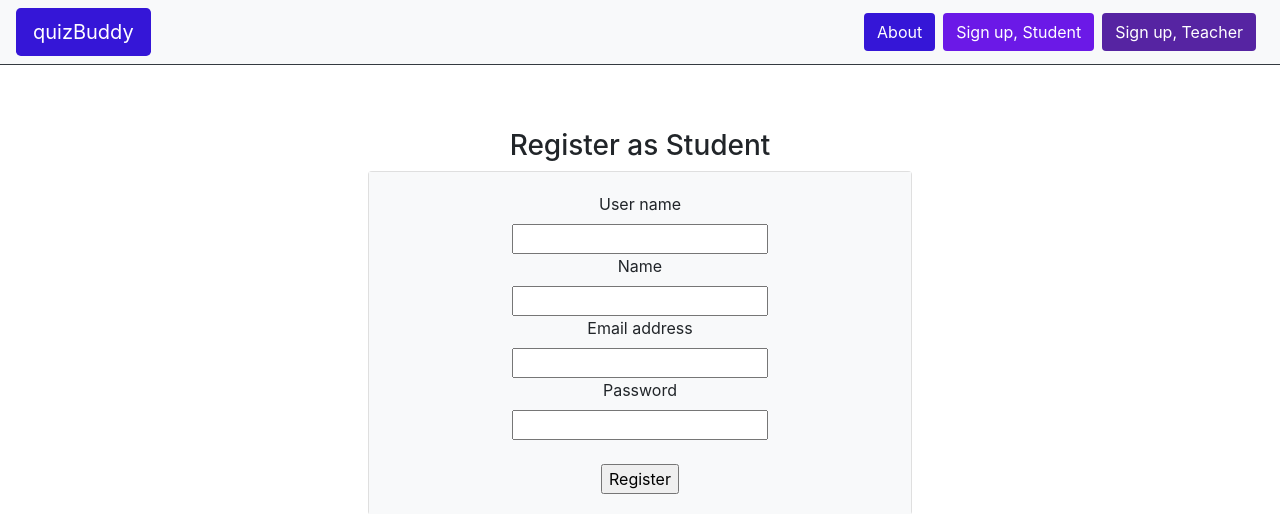
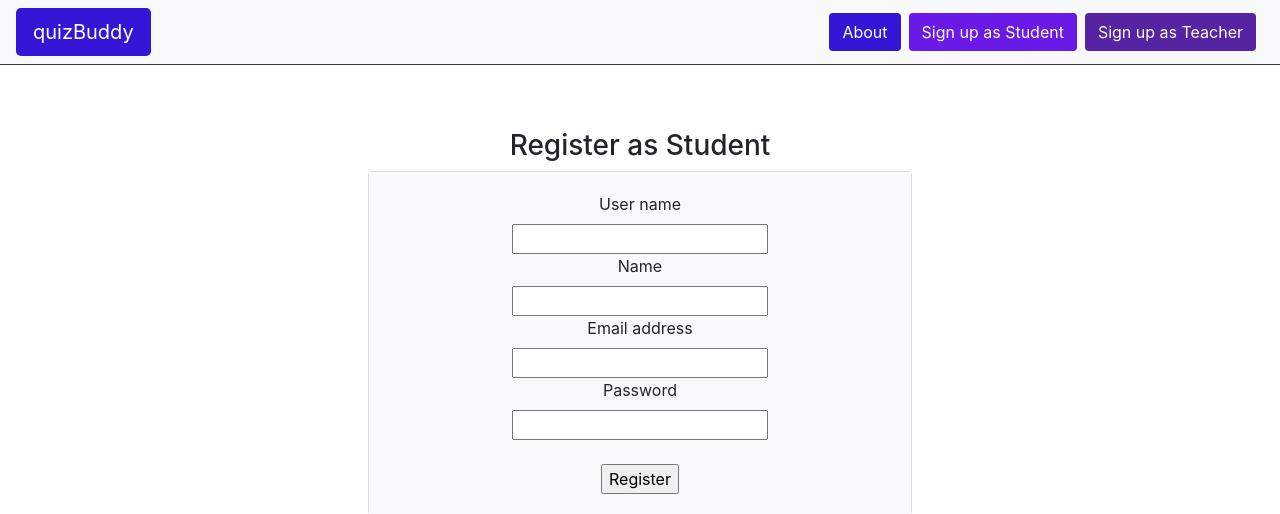
Before and after one commit to RobertNimmo26/quizBuddy, a Django app: page /registerStudent/ in a window 1280 px wide. Shown: the top 514 px of the page. Run offline with Django 3.2, Linux system fonts and the light colour scheme; some libraries are stand-ins or nearby versions.

Commit message:
signup button consistent ith index

```diff
--- a/templates/quiz/register-student.html
+++ b/templates/quiz/register-student.html
@@ -8,8 +8,8 @@
 
 {% block header_buttons %}
 <a href={% url 'about' %} class="btn btn-quizBuddy-4 mr-2" role="button">About</a>
-<a href={% url 'registerStudent' %} class="btn btn-quizBuddy-1 mr-2" role="button">Sign up, Student</a>
-<a href={% url 'registerTeacher' %} class="btn btn-quizBuddy-1-dark mr-2" role="button">Sign up, Teacher</a>
+<a href={% url 'registerStudent' %} class="btn btn-quizBuddy-1 mr-2" role="button">Sign up as Student</a>
+<a href={% url 'registerTeacher' %} class="btn btn-quizBuddy-1-dark mr-2" role="button">Sign up as Teacher</a>
 {% endblock %}
 
 {% block body_block%}
--- a/templates/quiz/register-teacher.html
+++ b/templates/quiz/register-teacher.html
@@ -6,8 +6,8 @@
 
 {% block header_buttons %}
 <a href={% url 'about' %} class="btn btn-quizBuddy-4 mr-2" role="button">About</a>
-<a href={% url 'registerStudent' %} class="btn btn-quizBuddy-1 mr-2" role="button">Sign up, Student</a>
-<a href={% url 'registerTeacher' %} class="btn btn-quizBuddy-1-dark mr-2" role="button">Sign up, Teacher</a>
+<a href={% url 'registerStudent' %} class="btn btn-quizBuddy-1 mr-2" role="button">Sign up as Student</a>
+<a href={% url 'registerTeacher' %} class="btn btn-quizBuddy-1-dark mr-2" role="button">Sign up as Teacher</a>
 {% endblock %}
 
 {% block body_block%}
```
